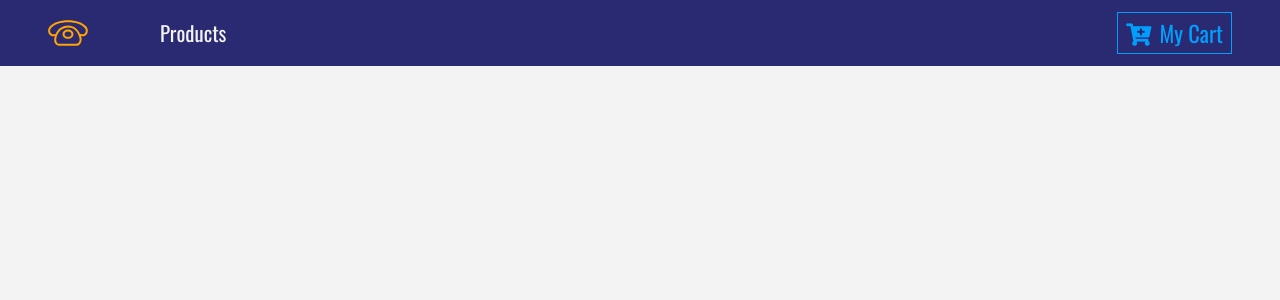
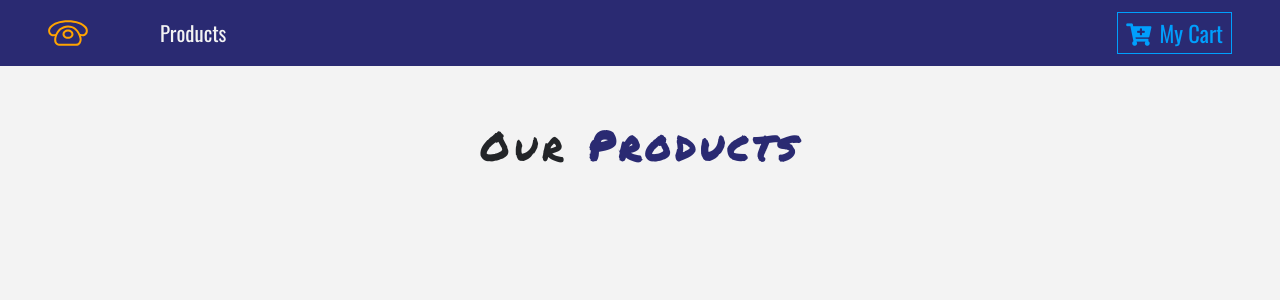
Before and after one commit to spiritxhx/PhoneStore, a React (Create React App) app: page / in a window 1280 px wide. Shown: the top 300 px of the page. Built offline with nearby package versions, Linux system fonts and the light colour scheme.

Commit message:
add the Title component in ProductList

```diff
--- a/src/components/ProductList.js
+++ b/src/components/ProductList.js
@@ -1,5 +1,6 @@
 import React, {Component} from 'react';
 import Product from './Product';
+import Title from './Title';
 
 export default class ProductList extends Component {
     state={
@@ -10,6 +11,7 @@ export default class ProductList extends Component {
             <React.Fragment>
                 <div className="py-5">
                     <div class="container">
+                    <Title name="our" title="products" />
                         <div class="row">
 
                         </div>
```
